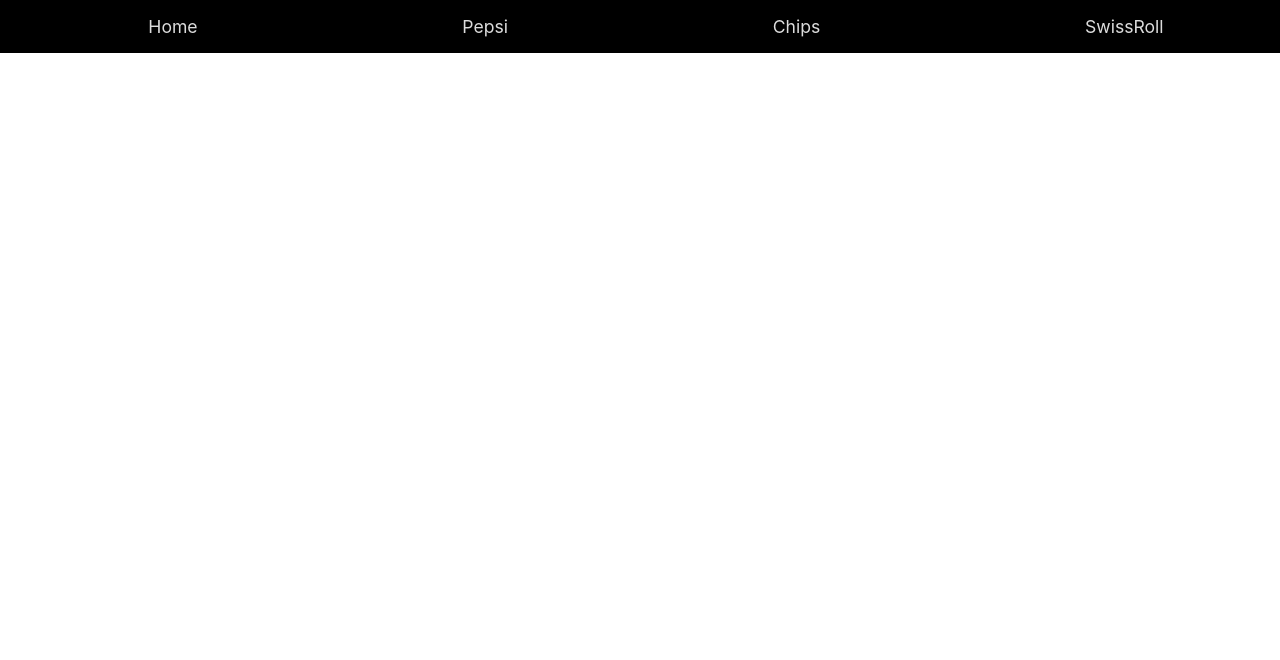
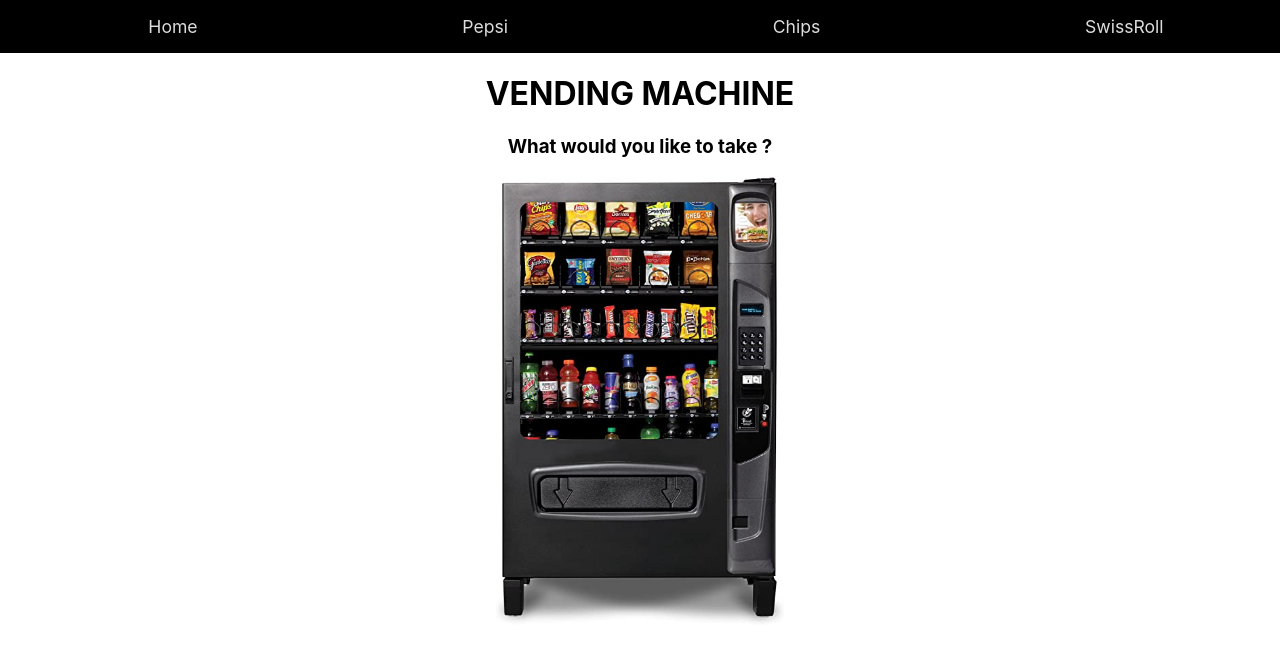
Before and after one commit to halakhellow/vending-machine, a React (Create React App) app: page / in a window 1280 px wide. Shown: the top 660 px of the page. Built offline with nearby package versions, Linux system fonts and the light colour scheme.

Commit message:
add content to render

```diff
--- a/src/VendingMachine.js
+++ b/src/VendingMachine.js
@@ -1,8 +1,15 @@
 import React, { Component } from "react";
+import machine from "./images/machine.jpg";
 
 class VendingMachine extends Component {
   render() {
-    return <div></div>;
+    return (
+      <div>
+        <h1>VENDING MACHINE</h1>
+        <h3>What would you like to take ?</h3>
+        <img src={machine} alt="machine" />
+      </div>
+    );
   }
 }
 
```
